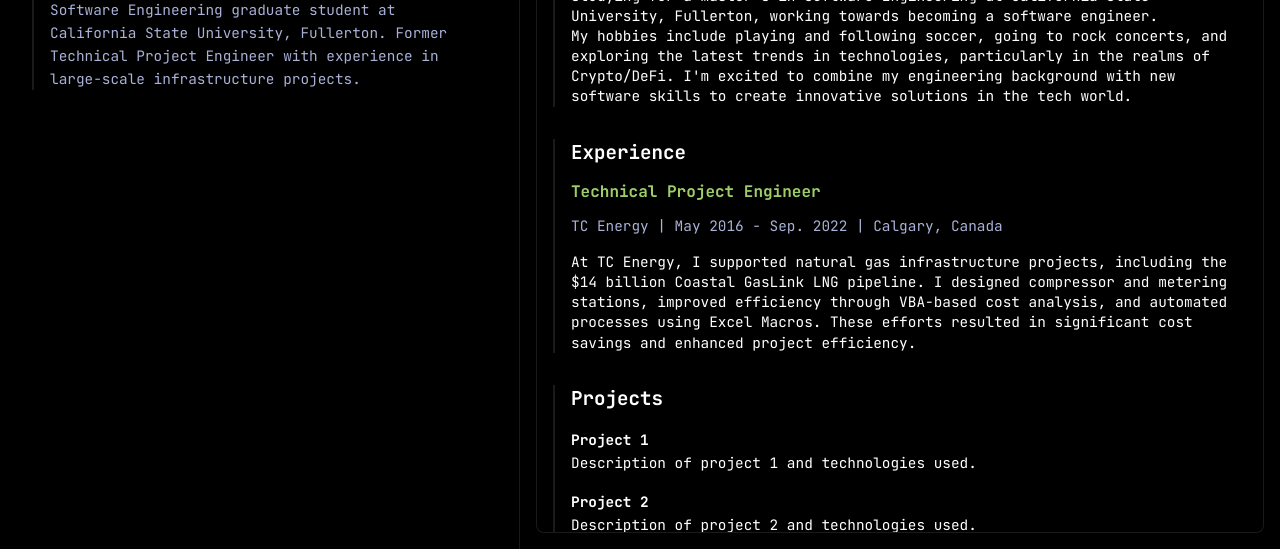
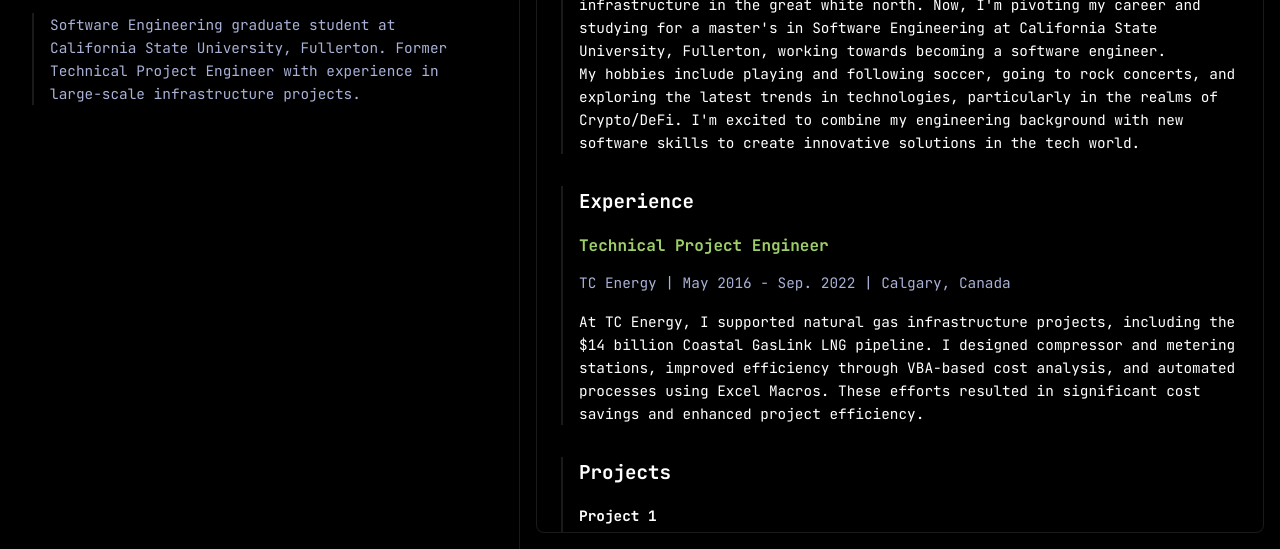
Before and after one commit to kurtdami/kurtdami.github.io, a plain HTML site: page index.html in a window 1280 px wide. Shown: the part 251-800 px from the top of the page. Drawn offline with Linux system fonts and the light colour scheme.

Commit message:
Major CSS overhaul with improved terminal styling

```diff
--- a/assets/css/main.css
+++ b/assets/css/main.css
@@ -1,5 +1,4 @@
-/* Remove old imports */
-/* Base Theme */
+/* Terminal Theme v1.0.1 */
 :root {
     /* Colors */
     --bg-primary: #000;
@@ -32,8 +31,8 @@
     --border-radius: 8px;
 }
 
-/* Reset */
-* {
+/* Reset and Base Styles */
+*, *::before, *::after {
     margin: 0;
     padding: 0;
     box-sizing: border-box;
@@ -41,40 +40,47 @@
     -moz-osx-font-smoothing: grayscale;
 }
 
-/* Base Layout */
-html, body {
-    margin: 0;
-    padding: 0;
-    width: 100%;
-    min-height: 100vh;
+html {
     background: var(--bg-primary);
     color: var(--text-primary);
     font-family: var(--font-mono);
+    font-size: 16px;
+    line-height: 1.6;
+    height: 100%;
 }
 
+body {
+    margin: 0;
+    padding: 0;
+    min-height: 100vh;
+    background: var(--bg-primary);
+}
+
+/* Terminal Container */
 .terminal-container {
     display: flex;
     align-items: stretch;
     justify-content: center;
+    min-height: 100vh;
     padding: 0;
-    height: 100vh;
-    overflow: hidden;
+    margin: 0;
+    background: var(--bg-primary);
 }
 
+/* Terminal Layout */
 .terminal {
-    background: var(--bg-primary);
     display: grid;
     grid-template-columns: minmax(420px, 520px) 1fr;
-    height: 100%;
-    margin: 0 auto;
-    position: relative;
-    max-width: 100%;
+    width: 100%;
+    height: 100vh;
+    margin: 0;
+    background: var(--bg-primary);
     overflow: hidden;
 }
 
 /* Sidebar */
 .terminal-sidebar {
-    background: none;
+    background: var(--bg-primary);
     border-right: 1px solid var(--border-color);
     padding: 2rem;
     overflow-y: auto;
@@ -95,6 +101,7 @@ html, body {
     color: var(--text-primary);
     font-size: var(--font-size-xl);
     margin-bottom: var(--space-xs);
+    font-weight: 700;
 }
 
 .intro .title {
@@ -155,15 +162,16 @@ html, body {
 .terminal-title {
     color: var(--text-secondary);
     font-size: var(--font-size-sm);
+    margin-left: var(--space-md);
 }
 
 /* Terminal Content */
 .terminal-content {
     flex: 1;
     overflow-y: auto;
-    padding: 1rem;
+    padding: 1.5rem;
     font-size: var(--font-size-sm);
-    line-height: 1.4;
+    line-height: 1.6;
 }
 
 .terminal-section {
@@ -176,12 +184,14 @@ html, body {
     color: var(--text-primary);
     font-size: var(--font-size-lg);
     margin-bottom: var(--space-md);
+    font-weight: 700;
 }
 
 .terminal-section h3 {
     color: var(--accent-green);
     font-size: var(--font-size-base);
     margin-bottom: var(--space-sm);
+    font-weight: 700;
 }
 
 .meta {
@@ -196,6 +206,7 @@ html, body {
     display: flex;
     align-items: center;
     margin: var(--space-xs) 0;
+    font-weight: 500;
 }
 
 .prompt-symbol {
@@ -217,6 +228,8 @@ a:hover {
 /* Lists */
 .terminal-list {
     list-style: none;
+    margin: 0;
+    padding: 0;
 }
 
 .terminal-list li {
@@ -226,11 +239,14 @@ a:hover {
 
 .terminal-list strong {
     color: var(--text-primary);
+    font-weight: 700;
 }
 
 /* Blinking Cursor */
 .blink {
     animation: blink 1s step-end infinite;
+    display: inline-block;
+    margin-left: 0.2rem;
 }
 
 @keyframes blink {
@@ -245,8 +261,14 @@ a:hover {
 }
 
 @media (max-width: 768px) {
+    html {
+        font-size: 14px;
+    }
+
     .terminal {
         grid-template-columns: 1fr;
+        height: auto;
+        min-height: 100vh;
     }
 
     .terminal-sidebar {
@@ -256,6 +278,8 @@ a:hover {
     .terminal-main {
         margin: 0;
         border-radius: 0;
+        border-left: none;
+        border-right: none;
     }
 
     .avatar {
@@ -265,6 +289,10 @@ a:hover {
 }
 
 @media (max-width: 480px) {
+    html {
+        font-size: 13px;
+    }
+
     :root {
         --space-md: 0.75rem;
         --space-lg: 1rem;
```
Also changed, not shown: 1 other file.
